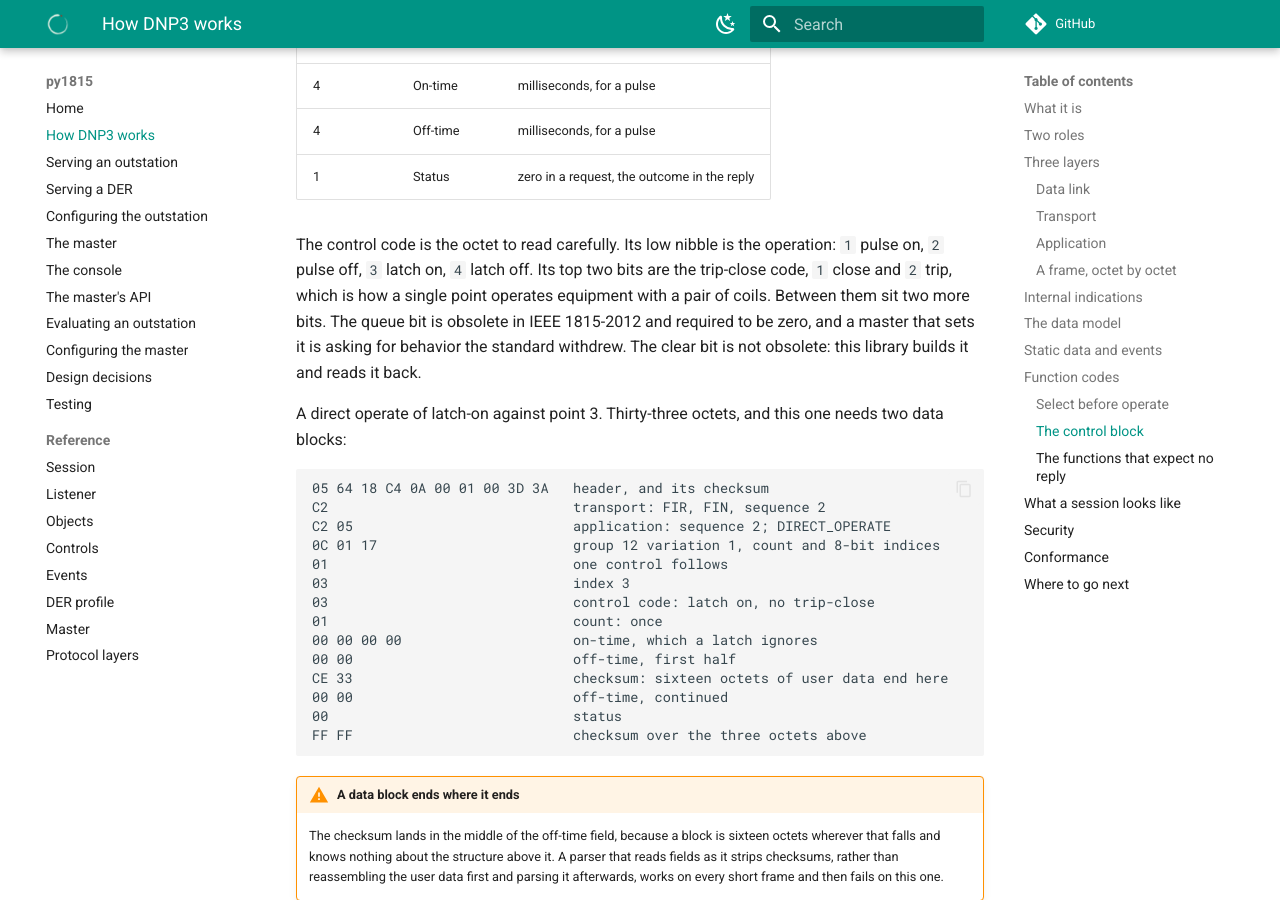
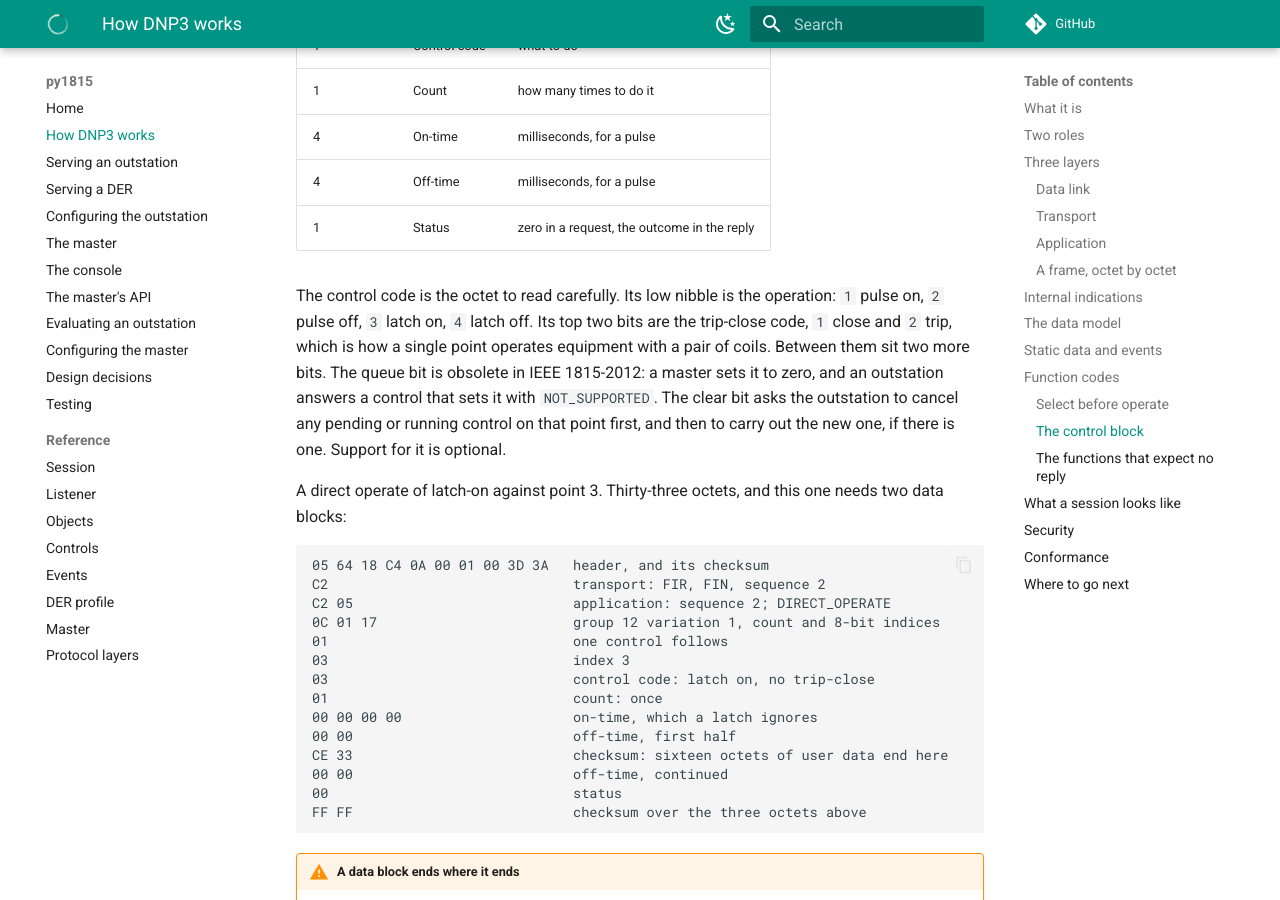
Before and after one commit to DERSecurity/py1815, an MkDocs documentation site: the page built from docs/dnp3.md, in a window 1280 px wide and 900 px high, scrolled down 8922 px. Built offline with MkDocs 1.6.1 and Material for MkDocs 9.7.7, drawn with Linux system fonts in a browser that asks for light colours; comment, search, counter and statistics services are not loaded; some of the changed text lies outside the part shown.

Commit message:
Hold the page's frames to the test, and tighten three sentences
The frames on the page are now read out of docs/dnp3.md and compared with
the constants in TestTheFramesTheGuideShows, the same way
test_master_config.py reads its example out of master-config.md. The
constants hold the library and this holds the page, so a wrong octet in
either fails a test. Changing one checksum octet on the page fails it.

The guide now says the outstation drops confirmed user data without a reply
until the link is reset, describes the queue and clear bits from the
standard's definition of group 12 variation 1, and gives the second
condition on the enable request: the master has received the outstation's
null unsolicited response.

```diff
--- a/docs/dnp3.md
+++ b/docs/dnp3.md
@@ -68,8 +68,10 @@
 
 The same four bits mean different things in the two directions, so a decoder
 reads the primary bit before it reads the function. This library's master sends
-`UNCONFIRMED_USER_DATA` and leaves delivery to TCP, and its outstation accepts
-user data sent either way.
+`UNCONFIRMED_USER_DATA` and leaves delivery to TCP. Its outstation accepts either
+form, but confirmed user data only once the master has reset the link: before
+that there is no frame count to check it against, and the frame is dropped
+without a reply.
 
 Addresses are 16-bit and little endian. Anything at or above `0xFFF0` is
 reserved, leaving `0` through `0xFFEF` for stations, and three of the reserved
@@ -327,9 +329,11 @@
 operation: `1` pulse on, `2` pulse off, `3` latch on, `4` latch off. Its top
 two bits are the trip-close code, `1` close and `2` trip, which is how a
 single point operates equipment with a pair of coils. Between them sit two
-more bits. The queue bit is obsolete in IEEE 1815-2012 and required to be zero,
-and a master that sets it is asking for behavior the standard withdrew. The
-clear bit is not obsolete: this library builds it and reads it back.
+more bits. The queue bit is obsolete in IEEE 1815-2012: a master sets it to
+zero, and an outstation answers a control that sets it with `NOT_SUPPORTED`.
+The clear bit asks the outstation to cancel any pending or running control on
+that point first, and then to carry out the new one, if there is one. Support
+for it is optional.
 
 A direct operate of latch-on against point 3. Thirty-three octets, and this
 one needs two data blocks:
@@ -395,8 +399,9 @@
 the time follows, and an outstation that never asks for either is one the
 master leaves alone.
 
-A master configured to use unsolicited reporting also asks the outstation to
-enable it (5.1.1.2, and the same rule). That is not a step every master takes,
+A master configured to use unsolicited reporting, once it has received the
+outstation's null unsolicited response, also asks the outstation to enable it
+(5.1.1.2, and the same rule). That is not a step every master takes,
 and an outstation built without unsolicited responses, which is this library's
 default, refuses the request.
 
```
Also changed, not shown: 1 other file.
